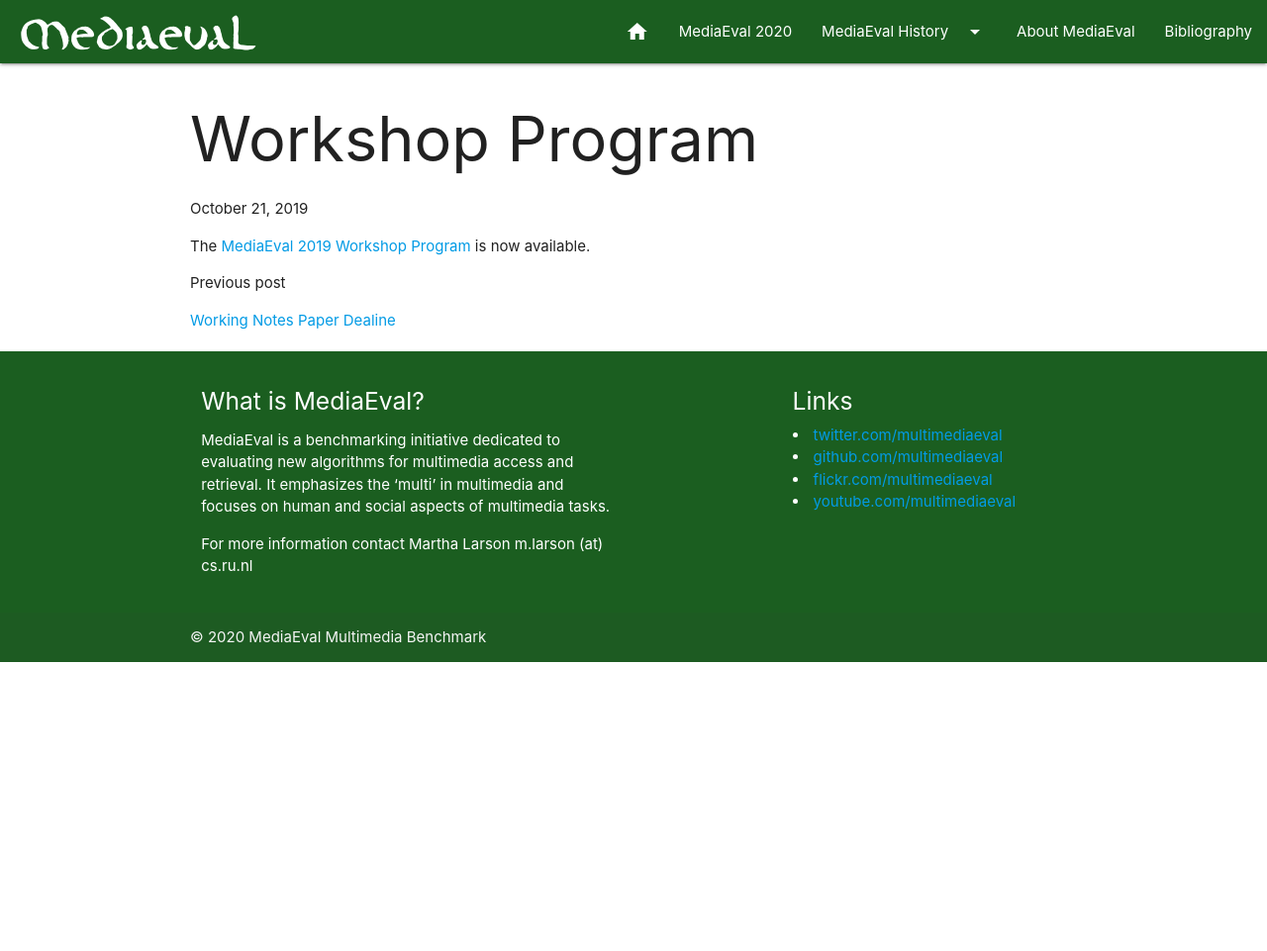
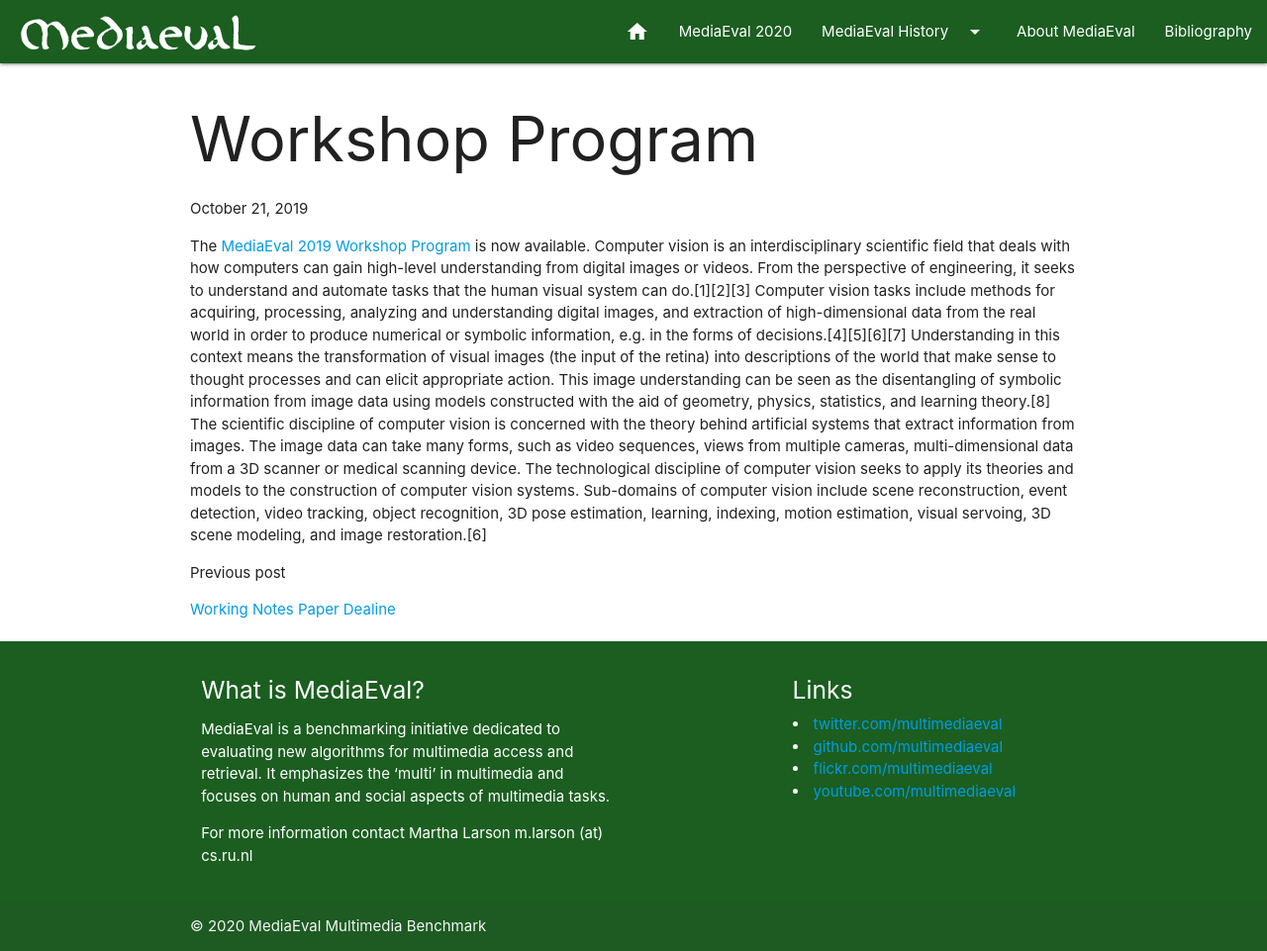
Before and after one commit to multimediaeval/multimediaeval.github.io, a Jekyll site: the page built from _posts/2019-10-21-workshop-program.md, in a window 1280 px wide and 961 px high. Shown: the whole window at 99% size. Built offline with Jekyll 4.4.1, drawn with Linux system fonts in a browser that asks for light colours.

Commit message:
Testing announcement layout with more text

```diff
--- a/_posts/2019-10-21-workshop-program.md
+++ b/_posts/2019-10-21-workshop-program.md
@@ -4,4 +4,7 @@
 tags: [workshop, program]
 ---
 
-The [MediaEval 2019 Workshop Program](http://multimediaeval.org/docs/MediaEval19_Program.pdf) is now available.
+The [MediaEval 2019 Workshop Program](http://multimediaeval.org/docs/MediaEval19_Program.pdf) is now available. Computer vision is an interdisciplinary scientific field that deals with how computers can gain high-level understanding from digital images or videos. From the perspective of engineering, it seeks to understand and automate tasks that the human visual system can do.[1][2][3]
+Computer vision tasks include methods for acquiring, processing, analyzing and understanding digital images, and extraction of high-dimensional data from the real world in order to produce numerical or symbolic information, e.g. in the forms of decisions.[4][5][6][7] Understanding in this context means the transformation of visual images (the input of the retina) into descriptions of the world that make sense to thought processes and can elicit appropriate action. This image understanding can be seen as the disentangling of symbolic information from image data using models constructed with the aid of geometry, physics, statistics, and learning theory.[8]
+The scientific discipline of computer vision is concerned with the theory behind artificial systems that extract information from images. The image data can take many forms, such as video sequences, views from multiple cameras, multi-dimensional data from a 3D scanner or medical scanning device. The technological discipline of computer vision seeks to apply its theories and models to the construction of computer vision systems.
+Sub-domains of computer vision include scene reconstruction, event detection, video tracking, object recognition, 3D pose estimation, learning, indexing, motion estimation, visual servoing, 3D scene modeling, and image restoration.[6]
```
